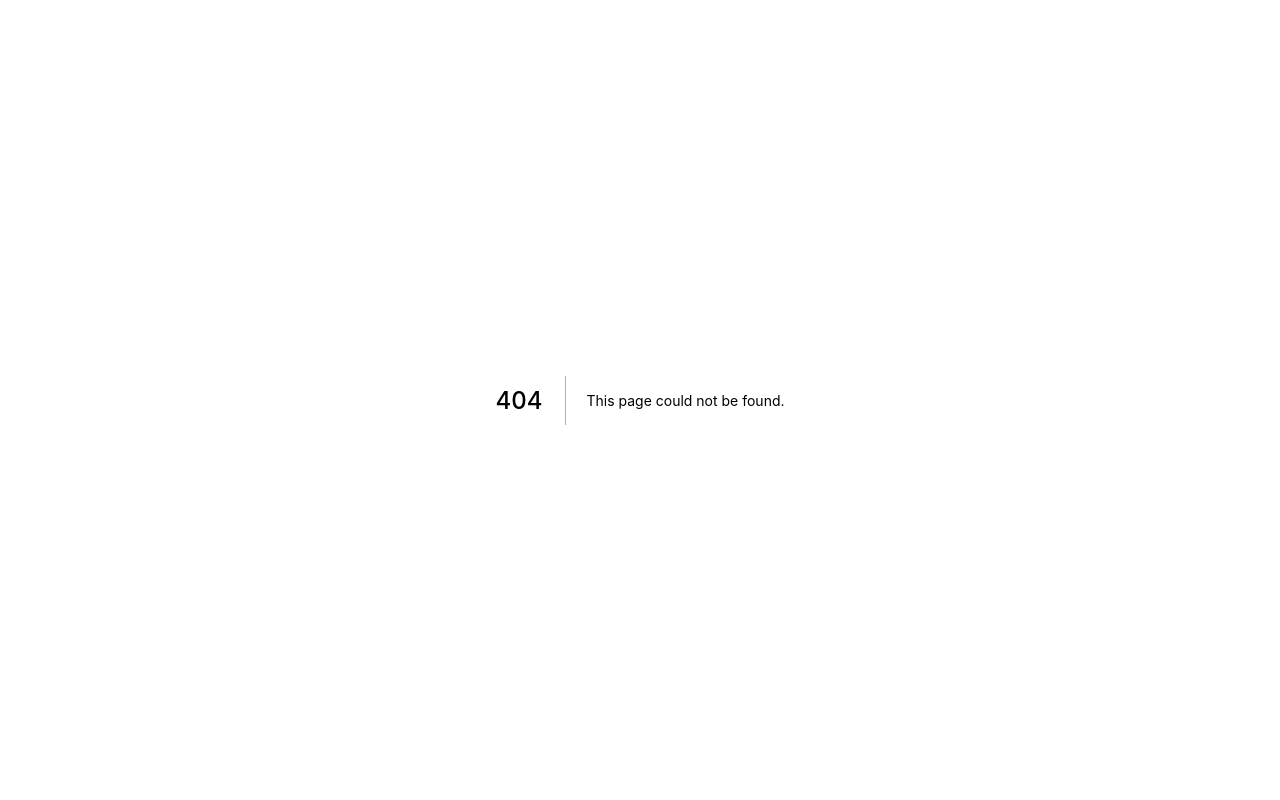
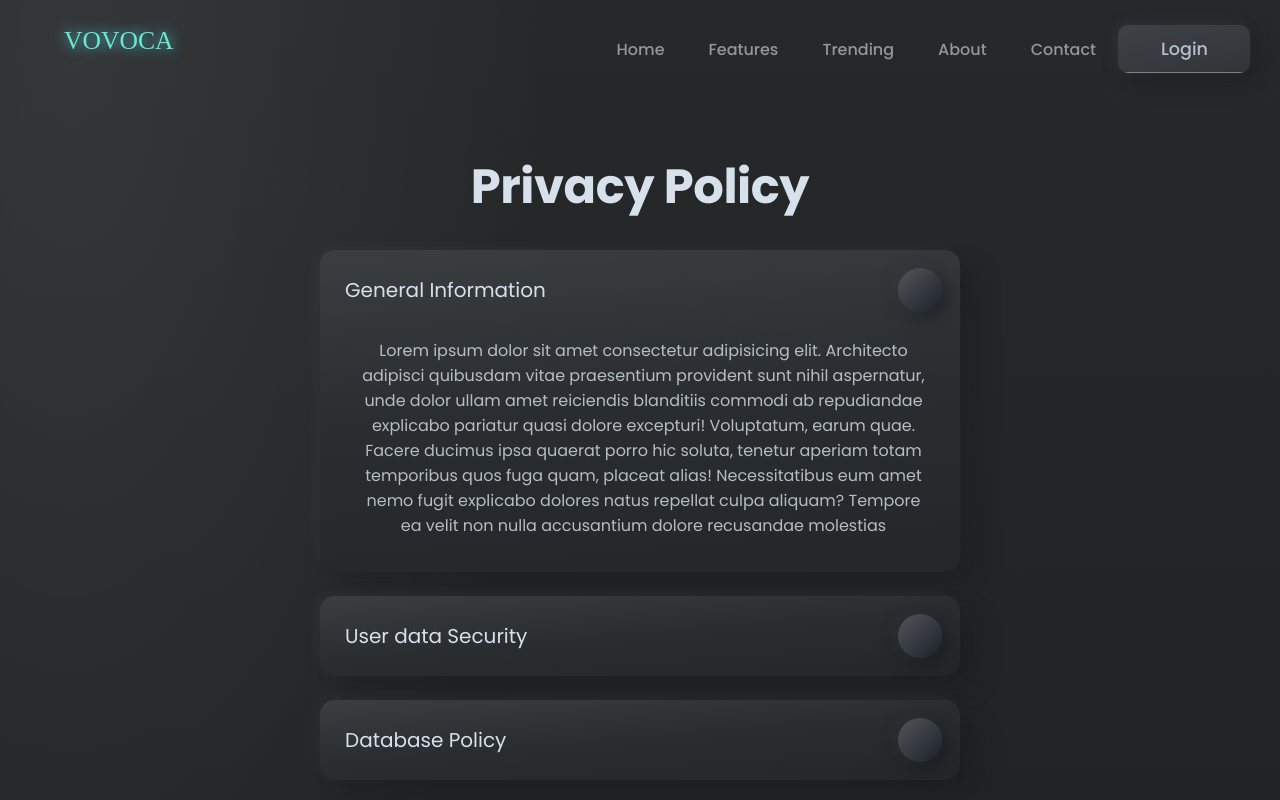
Before and after one commit to varun-singhh/vovoca, a Next.js app: page /privacy-policy in a window 1280 px wide. Before the commit this address had no page. Built offline with nearby package versions, Linux system fonts and the light colour scheme.

Commit message:
--Privacy policy

```diff
--- a/components/homepage/Navbar/Navbar.jsx
+++ b/components/homepage/Navbar/Navbar.jsx
@@ -3,25 +3,25 @@ import style from './Navbar.module.css'
 
 const Navbar = () => {
   const [scrollState, setScrollState] = useState("top")
-  useEffect(() => {
-    const listener = document.addEventListener("scroll", e => {
-      var scrolled = document.scrollingElement.scrollTop
+  // useEffect(() => {
+  //   const listener = document.addEventListener("scroll", e => {
+  //     var scrolled = document.scrollingElement.scrollTop
 
-      if (scrolled >= 1) {
-        if (scrollState !== "down") {
-          setScrollState("down")
-        }
-      } else {
-        if (scrollState !== "top") {
-          setScrollState("top")
-        }
-      }
-    })
+  //     if (scrolled >= 1) {
+  //       if (scrollState !== "down") {
+  //         setScrollState("down")
+  //       }
+  //     } else {
+  //       if (scrollState !== "top") {
+  //         setScrollState("top")
+  //       }
+  //     }
+  //   })
 
-    return () => {
-      document.removeEventListener("scroll", listener)
-    }
-  }, [scrollState])
+  //   return () => {
+  //     document.removeEventListener("scroll", listener)
+  //   }
+  // }, [scrollState])
   return (
 <>
 <div className={scrollState !== "top" ? ([style.navbar__box, style.scroll__header].join(' ')) : (style.navbar__box)}>
--- a/components/homepage/Navbar/Navbar.module.css
+++ b/components/homepage/Navbar/Navbar.module.css
@@ -5,7 +5,7 @@
     font-size: 2vw;
     line-height: 2vw;
     text-shadow: 0 0 1vw #4ce2ec;
-    padding-top: 1.5em;
+    padding-top: 1.1em;
     margin-left: 5%;
   }
 
@@ -18,6 +18,8 @@
     list-style: none;
     display: flex;
     margin: 30px;
+    position: relative;
+    z-index: 2;
   }
   .list__items {
     cursor: pointer;
@@ -338,3 +340,4 @@
         0 0 5vw #800e0b, 0 0 0.2vw #800e0b, 0.5vw 0.5vw 0.1vw #40340a;
       color: #f7c364;
     }
+  }
--- /dev/null
+++ b/pages/_document.js
@@ -0,0 +1,22 @@
+import Document, { Html, Head, Main, NextScript } from 'next/document'
+
+class MyDocument extends Document {
+  static async getInitialProps(ctx) {
+    const initialProps = await Document.getInitialProps(ctx)
+    return { ...initialProps }
+  }
+
+  render() {
+    return (
+      <Html>
+        <Head />
+        <body>
+          <Main />
+          <NextScript />
+        </body>
+      </Html>
+    )
+  }
+}
+
+export default MyDocument
--- a/pages/index.js
+++ b/pages/index.js
@@ -4,8 +4,8 @@ import About from '../components/homepage/About/About'
 import Footer from '../components/homepage/Footer/Footer'
 import Guest from '../components/homepage/Guest/Guest'
 import Header from '../components/homepage/Header/Header'
+const HomePage = () => {
 
-const HomePage = () => {
     return (
         <div>
             <Head>
--- /dev/null
+++ b/pages/privacy-policy/index.js
@@ -0,0 +1,68 @@
+import React from 'react'
+import Head from 'next/head'
+import style from '../../styles/PrivacyPolicy.module.css'
+import Navbar from '../../components/homepage/Navbar/Navbar'
+
+const privacyPolicy = () => {
+
+    const maximiseInfo = (num) => {
+        if (process.browser) {
+            const paraNum = document.getElementById(num)
+            const paraNum1 = document.getElementById(1)
+            const paraNum2 = document.getElementById(2)
+            const paraNum3 = document.getElementById(3)
+            paraNum1.classList.add("PrivacyPolicy_none__2C-dW")
+            paraNum2.classList.add("PrivacyPolicy_none__2C-dW")
+            paraNum3.classList.add("PrivacyPolicy_none__2C-dW")
+            paraNum.classList.remove("PrivacyPolicy_none__2C-dW")
+        }
+    }
+
+    return (
+        <div className={style.container}>
+            <Head>
+                <title>VOVOCA | Privacy Policy</title>
+                <link rel="stylesheet" href="https://cdnjs.cloudflare.com/ajax/libs/font-awesome/5.15.3/css/all.min.css" integrity="sha512-iBBXm8fW90+nuLcSKlbmrPcLa0OT92xO1BIsZ+ywDWZCvqsWgccV3gFoRBv0z+8dLJgyAHIhR35VZc2oM/gI1w==" crossorigin="anonymous" />
+            </Head>
+            <Navbar/>
+            <div className={style.app}>
+                <h2>Privacy Policy</h2>
+                <div className={style.modal__button}>
+                    <div className={style.modal__button__info}>
+                        <h4>General Information</h4>
+                        <div onClick={() => {maximiseInfo('1')}} className={style.toggle__button}>
+                            <i className="fas fa-plus"></i>
+                        </div>
+                    </div>
+                    <p id="1b" id="1" className={style.modal__button__para}>
+                        Lorem ipsum dolor sit amet consectetur adipisicing elit. Architecto adipisci quibusdam vitae praesentium provident sunt nihil aspernatur, unde dolor ullam amet reiciendis blanditiis commodi ab repudiandae explicabo pariatur quasi dolore excepturi! Voluptatum, earum quae. Facere ducimus ipsa quaerat porro hic soluta, tenetur aperiam totam temporibus quos fuga quam, placeat alias! Necessitatibus eum amet nemo fugit explicabo dolores natus repellat culpa aliquam? Tempore ea velit non nulla accusantium dolore recusandae molestias
+                    </p>
+                </div>
+                <div className={style.modal__button}>
+                    <div className={style.modal__button__info}>
+                        <h4>User data Security</h4>
+                        <div id="2b" onClick={() => {maximiseInfo('2')}} className={style.toggle__button}>
+                            <i className="fas fa-plus"></i>
+                        </div>
+                    </div>
+                    <p id="2" className={[style.modal__button__para, style.none].join(' ')}>
+                        Lorem ipsum dolor sit amet consectetur adipisicing elit. Architecto adipisci quibusdam vitae praesentium provident sunt nihil aspernatur, unde dolor ullam amet reiciendis blanditiis commodi ab repudiandae explicabo pariatur quasi dolore excepturi! Voluptatum, earum quae. Facere ducimus ipsa quaerat porro hic soluta, tenetur aperiam totam temporibus quos fuga quam, placeat alias! Necessitatibus eum amet nemo fugit explicabo dolores natus repellat culpa aliquam? Tempore ea velit non nulla accusantium dolore recusandae molestias
+                    </p>
+                </div>
+                <div className={style.modal__button}>
+                    <div className={style.modal__button__info}>
+                        <h4>Database Policy</h4>
+                        <div id="3b" onClick={() => {maximiseInfo('3')}} className={style.toggle__button}>
+                            <i className="fas fa-plus"></i>
+                        </div>
+                    </div>
+                    <p id="3" className={[style.modal__button__para, style.none].join(' ')}>
+                        Lorem ipsum dolor sit amet consectetur adipisicing elit. Architecto adipisci quibusdam vitae praesentium provident sunt nihil aspernatur, unde dolor ullam amet reiciendis blanditiis commodi ab repudiandae explicabo pariatur quasi dolore excepturi! Voluptatum, earum quae. Facere ducimus ipsa quaerat porro hic soluta, tenetur aperiam totam temporibus quos fuga quam, placeat alias! Necessitatibus eum amet nemo fugit explicabo dolores natus repellat culpa aliquam? Tempore ea velit non nulla accusantium dolore recusandae molestias
+                    </p>
+                </div>
+            </div>
+        </div>
+    )
+}
+
+export default privacyPolicy
--- /dev/null
+++ b/styles/PrivacyPolicy.module.css
@@ -0,0 +1,99 @@
+.container{
+    width: 100%;
+    height: 100vh;
+}
+.app{
+    display: flex;
+    justify-content: center;
+    align-items: center;
+    flex-direction: column;
+    margin-bottom: 10%;
+}
+.app > h2{
+  font-size: 3em;
+  line-height: 1.65;
+  letter-spacing: -0.01em;
+  color: #d7e1ec;
+  margin: 0;
+  margin-top: 1.5em;
+  white-space: nowrap;
+}
+.modal__button{
+    display: flex;
+    align-items: center;
+    min-height: 70px;
+    margin-top: 1.5em;
+    width: 50%;
+    min-width: 320px;
+    flex-direction: column;
+    padding: 1.125rem 1.125rem 1.125rem 1.5625rem;
+    border-radius: 0.9375rem;
+    background-image: linear-gradient(175deg, #3A3E41 0%, #2A2D30 49%, #242628 100%), linear-gradient(170deg, #434B54 1%, #2A2C2F 45%, #191B1E 75%);
+    background-clip: padding-box, border-box;
+    background-origin: padding-box, border-box;
+    box-shadow: 1.25rem 0.9375rem 1.375rem rgba(21, 22, 24, 0.24), -4px -4px 15px rgba(195, 200, 205, 0.04);
+    transition: display 3s ease;
+}
+.modal__button__info > h4{
+    font-size: 20px;
+    line-height: 1.7;
+    font-weight: 400;
+    max-width: 75%;
+    color: #d7e1ec;
+    margin: 0;
+    white-space: nowrap;
+}
+.modal__button__info{
+    display: flex;
+    justify-content: space-between;
+    width: 100%;
+    align-items: center;
+}
+.modal__button__para{
+    color: #d7e1ec;
+    opacity: 0.8;
+    width: 95%;
+    list-style: 1.7em;
+    padding-top: 10px;
+    text-align: center;
+    align-items: center;
+    transition: scale 0.5s ease;
+    /* transition: opacity 0.3s ease; */
+}
+.none{
+    scale: 0;
+    translate: (-50%, 0);
+    margin: 0;
+    padding: 0;
+    height: 0;
+    width: 0;
+    z-index: -500;
+    /* display: none; */
+    /* opacity: 0; */
+    /* display: none; */
+    transition: 1s ease;
+}
+.none >
+.active{
+    color: #6ae7cc !important;
+}
+.toggle__button{
+    background: linear-gradient(136deg, #2D3135 0%, #4C4F54 44% 56%, #232A30 92%) 100% 100%/200% 200%;
+    box-shadow: 6px 6px 22px rgba(21, 22, 24, 0.65), -3px -1px 16px rgba(195, 200, 205, 0.06);
+    width: 2.75rem;
+    height: 2.75rem;
+    border-radius: 50%;
+    display: flex;
+    justify-content: center;
+    align-items: center;
+    font-size: 1em;
+    color: #a0a1ac;
+    transition: display 0.2s ease-in-out;
+    cursor: pointer;
+}
+
+@media screen and (max-width: 600px) {
+    .app > h2{
+        font-size: 2.2em;
+    }
+}
```
Also changed, not shown: styles/Home.module.css (deleted, +0 -122 lines), components/homepage/index.js (deleted).
